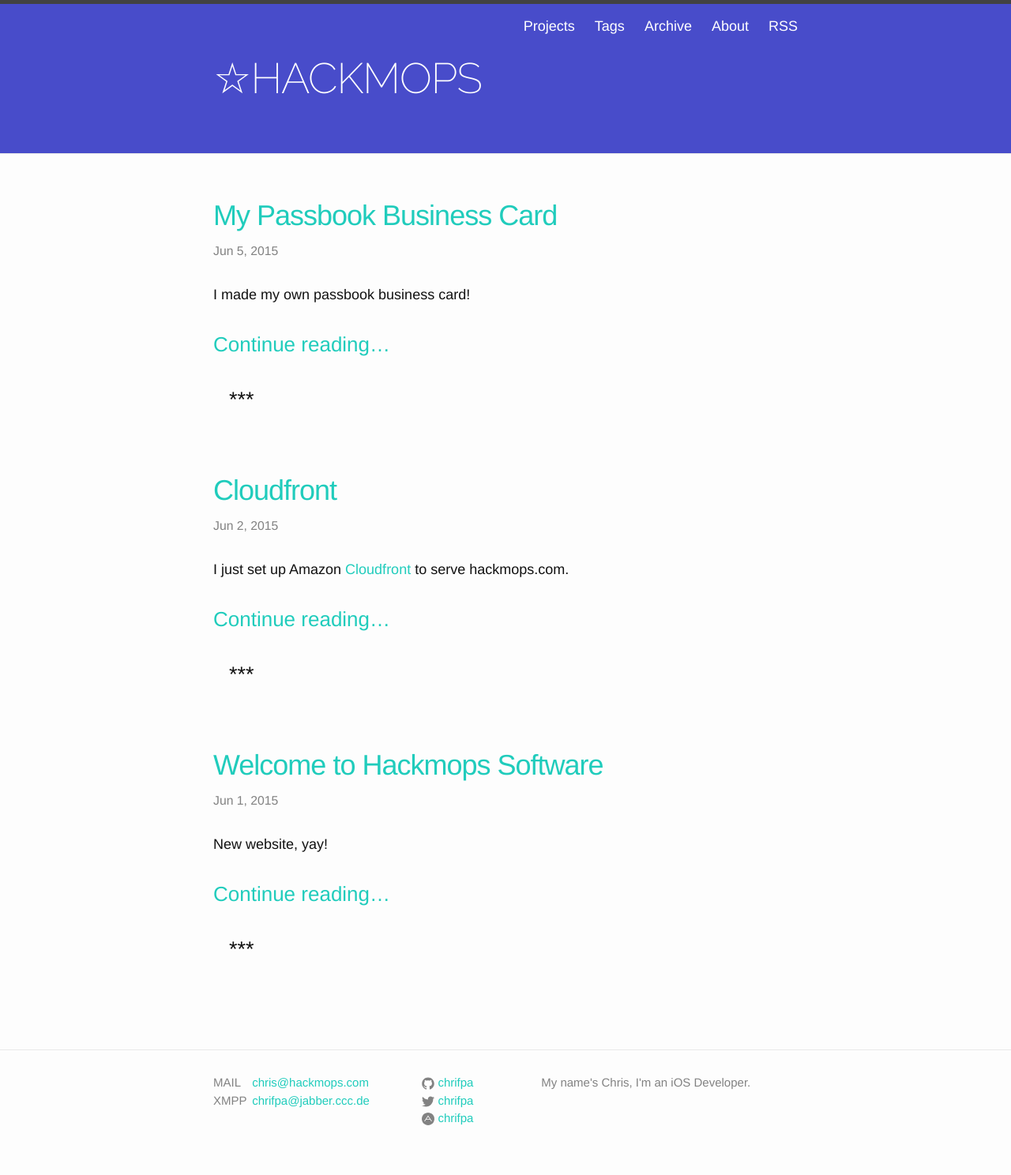
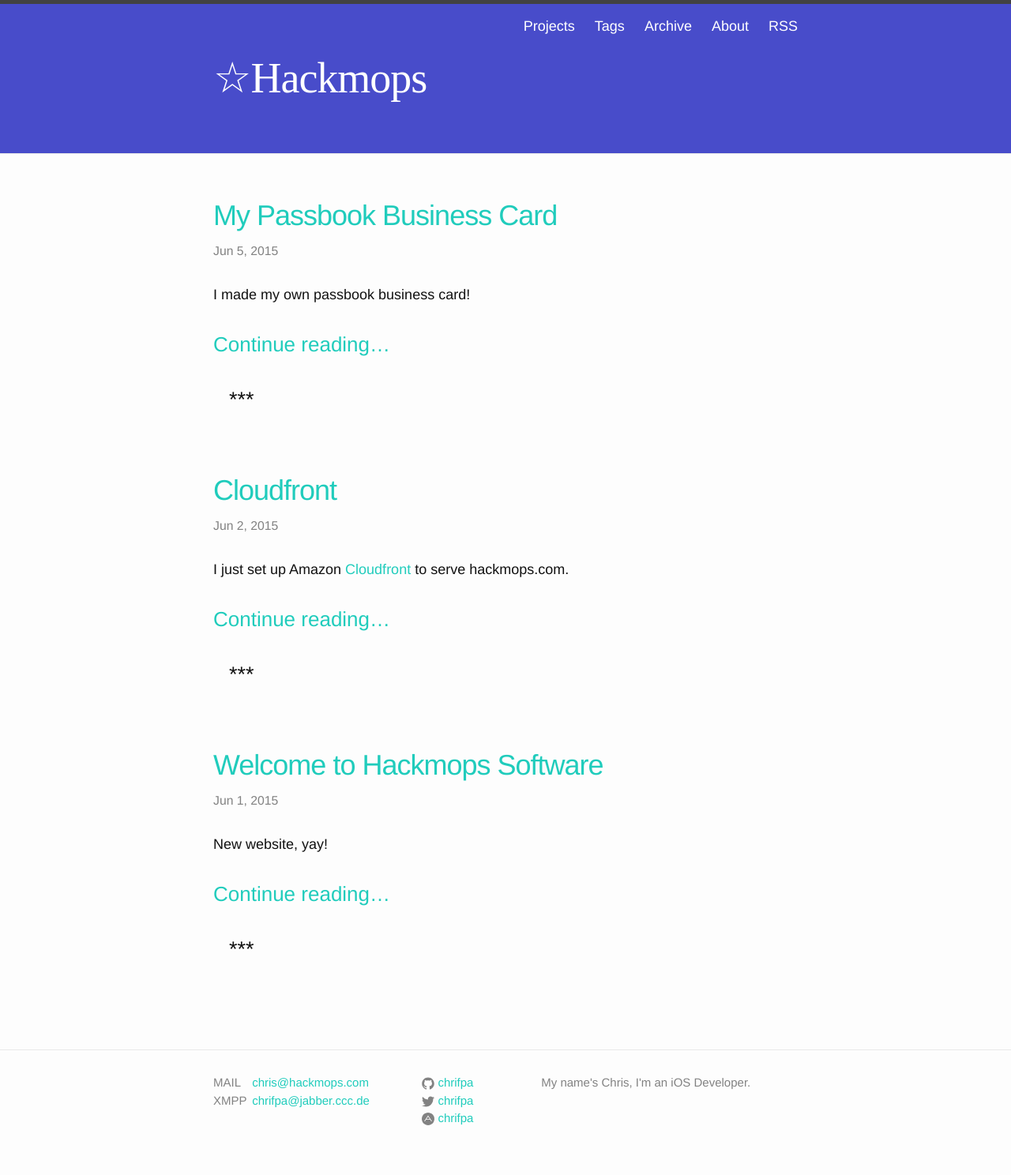
Before and after one commit to acdpnk/hackmopscom, a Jekyll site: the page built from index.html, in a window 1280 px wide. Shown: the whole page at 79% size. Built offline with Jekyll 4.4.1, drawn with Linux system fonts in a browser that asks for light colours; some web fonts are replaced; the list of posts is cut into pages by our own code.

Commit message:
new title font: warnes

```diff
--- a/_includes/head.html
+++ b/_includes/head.html
@@ -8,8 +8,8 @@
 
     <link rel="stylesheet" href="{{ "/css/main.css" | prepend: site.baseurl }}">
     <link rel="canonical" href="{{ page.url | replace:'index.html','' | prepend: site.baseurl | prepend: site.url }}">
-    <link href='http://fonts.googleapis.com/css?family=Raleway:200,400' rel='stylesheet' type='text/css'>
     <link href='http://fonts.googleapis.com/css?family=Source+Code+Pro:200,400' rel='stylesheet' type='text/css'>
+    <link href='http://fonts.googleapis.com/css?family=Warnes' rel='stylesheet' type='text/css'>
     <link rel="apple-touch-icon-precomposed" href="{{ site.assets | prepend: site.baseurl | prepend: site.url }}apple-touch-icon-precomposed.png">
     <link rel="icon" href="{{ site.assets | prepend: site.baseurl | prepend: site.url }}favicon.png">
   <script>
--- a/_includes/header.html
+++ b/_includes/header.html
@@ -20,7 +20,7 @@
       </div>
     </nav>
 
-    <a class="site-title" href="{{ site.baseurl }}/"><span class="title-thin">☆HACKMOPS</span></a>
+    <a class="site-title" href="{{ site.baseurl }}/">☆Hackmops</a>
   </div>
 
 </header>
--- a/_sass/_layout.scss
+++ b/_sass/_layout.scss
@@ -13,21 +13,13 @@
 }
 
 .site-title {
-    font-family: 'Raleway';
+    font-family: 'Warnes';
     font-size: 3em;
     line-height: 3.5em;
     letter-spacing: -1px;
     margin-bottom: 0;
     float: left;
-
-    .title-bold {
-        font-weight: 400;
-        color: $white-color;
-    }
-    .title-thin {
-        font-weight: 200;
-        color: $white-color;
-    }
+    color: $white-color;
 
     &,
     &:visited {
```
